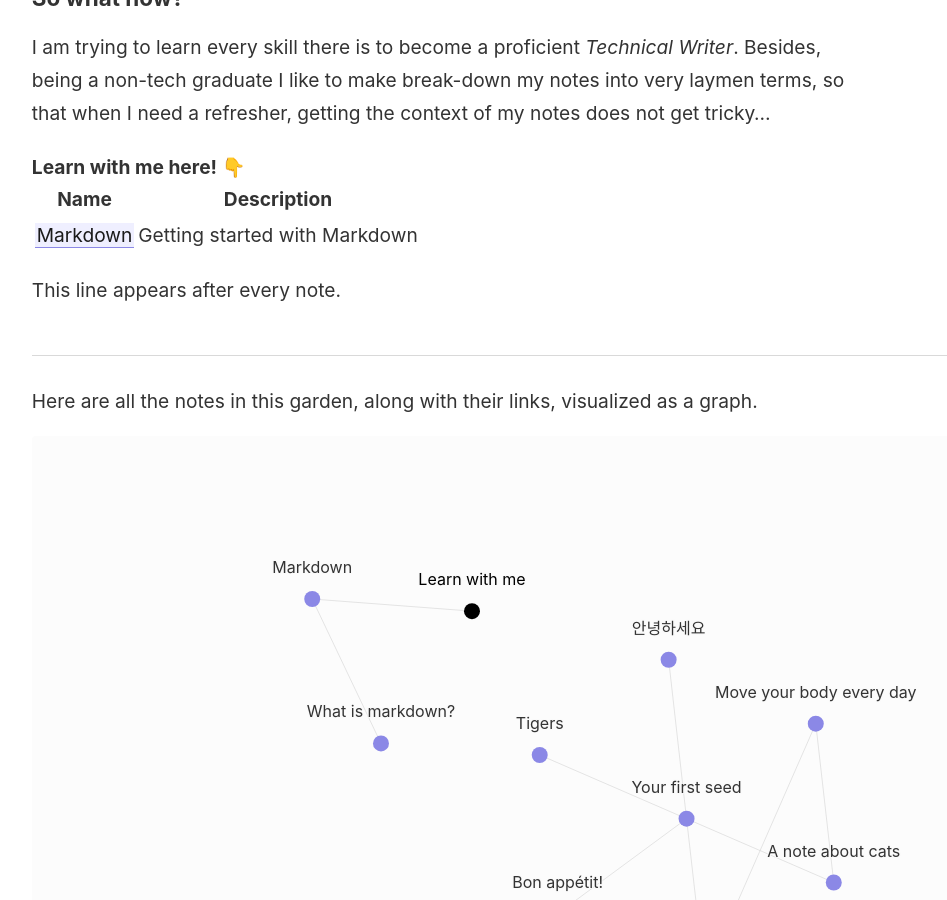
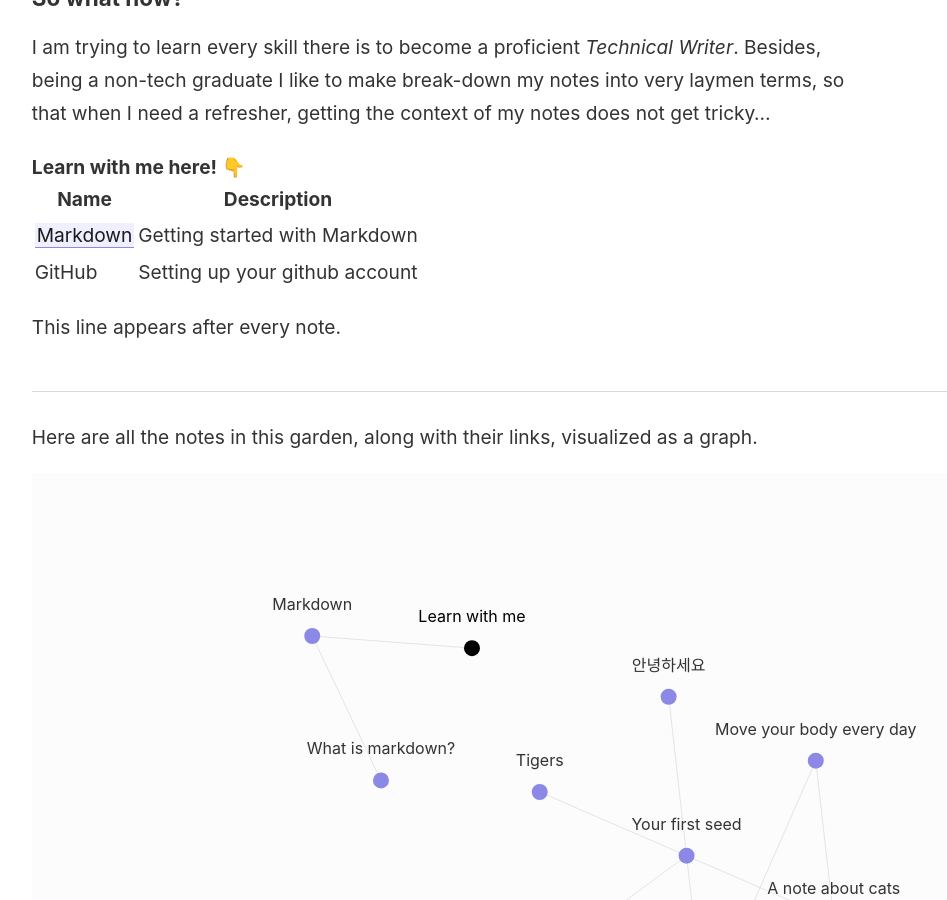
Before and after one commit to Vaishnavi2903/ObsidianNotes, a Jekyll site: the page built from _notes/Learn With Me/Learn With Me.md, in a window 1280 px wide and 900 px high, scrolled down 606 px. Shown: the whole window, without its empty margins (45-992 px from the left). Built offline with Jekyll 4.4.1, drawn with Linux system fonts in a browser that asks for light colours.

Commit message:
Update Learn With Me.md

```diff
--- a/_notes/Learn With Me/Learn With Me.md
+++ b/_notes/Learn With Me/Learn With Me.md
@@ -9,6 +9,8 @@ I am trying to learn every skill there is to become a proficient *Technical Writ
 
 #### Learn with me here! 👇
 
+
 | Name          | Description              |
 |---------------|--------------------------|
-|[[Markdown]]       | Getting started with Markdown|
+|[[Markdown]]| Getting started with Markdown|
+| GitHub | Setting up your github account |
```
